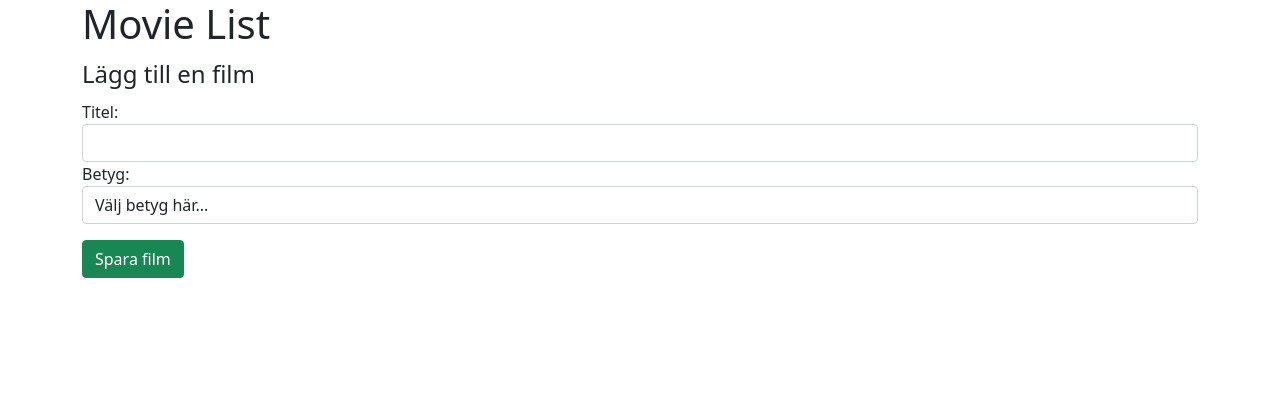
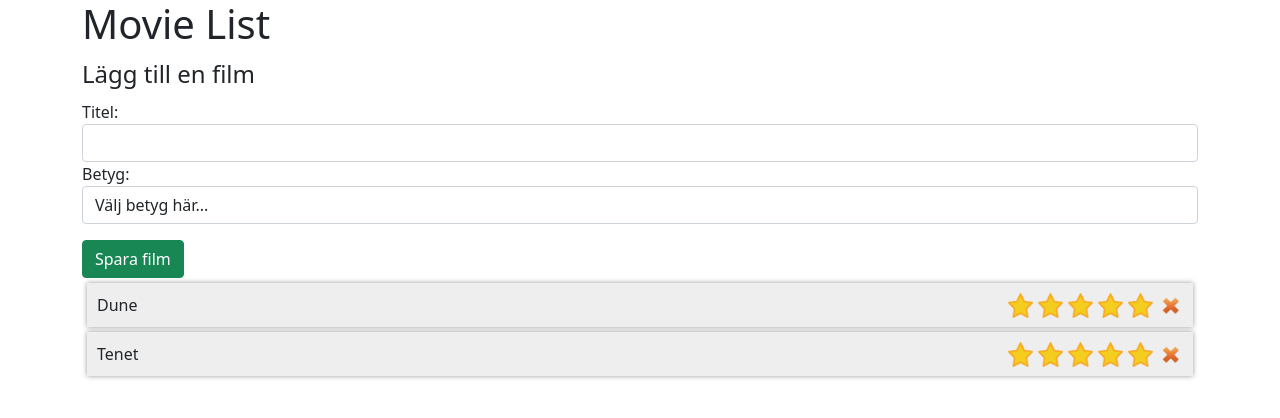
Before and after one commit to Timrin/movie-list, a React (Create React App) app: page / in a window 1280 px wide. Shown: the top 418 px of the page. Built offline with nearby package versions, Linux system fonts and the light colour scheme.

Commit message:
Create a MovieList component
Created a MovieList component that will display added movies
Added images for rating stars and delete from list cross
Added some css for the list and list items

```diff
--- a/src/App.js
+++ b/src/App.js
@@ -1,10 +1,12 @@
 import MovieInputForm from "./components/MovieInputForm";
+import MovieList from "./components/MovieList";
 
 function App() {
   return (
     <div className="App">
       <h1>Movie List</h1>
       <MovieInputForm />
+      <MovieList />
     </div>
   );
 }
--- /dev/null
+++ b/src/components/MovieList.css
@@ -0,0 +1,22 @@
+#movies {
+    margin: 0;
+    padding: 0;
+}
+
+#movies > li {
+    list-style: none;
+    background-color: #eee;
+    margin: 5px;
+    padding: 10px;
+    box-shadow: 0 0 5px #999;
+}
+
+#movies > li > img {
+    float: right;
+    height: 25px;
+    margin-left: 5px;
+}
+
+.delete-movie-icon {
+    cursor: pointer;
+}
--- /dev/null
+++ b/src/components/MovieList.js
@@ -0,0 +1,30 @@
+import './MovieList.css'
+
+function MovieList() {
+    //Dummy values
+    const movies = [{
+        id: 1,
+        title: "Dune",
+        rating: 5
+    },
+    {
+        id: 2,
+        title: "Tenet",
+        rating: 5
+    }];
+
+    // The delete img element always has the key 1, the stars have the key 2-6 depending on how many there are
+    const listItems = movies.map((movie) =>
+        <li key={movie.id} data-grade={movie.rating} data-title={movie.title}>
+            {movie.title}
+            <img key={1} src="images/delete.png" alt="Delete movie" className="delete-movie-icon"></img>
+            {Array.from({length: movie.rating}, (_, index) => <img key={index+1} src="images/star.png" alt="Star"></img>)}
+        </li>
+    );
+
+    return (
+        <ul id="movies">{listItems}</ul>
+    );
+}
+
+export default MovieList;
```
Also changed, not shown: public/images/delete.png (added), public/images/star.png (added).
